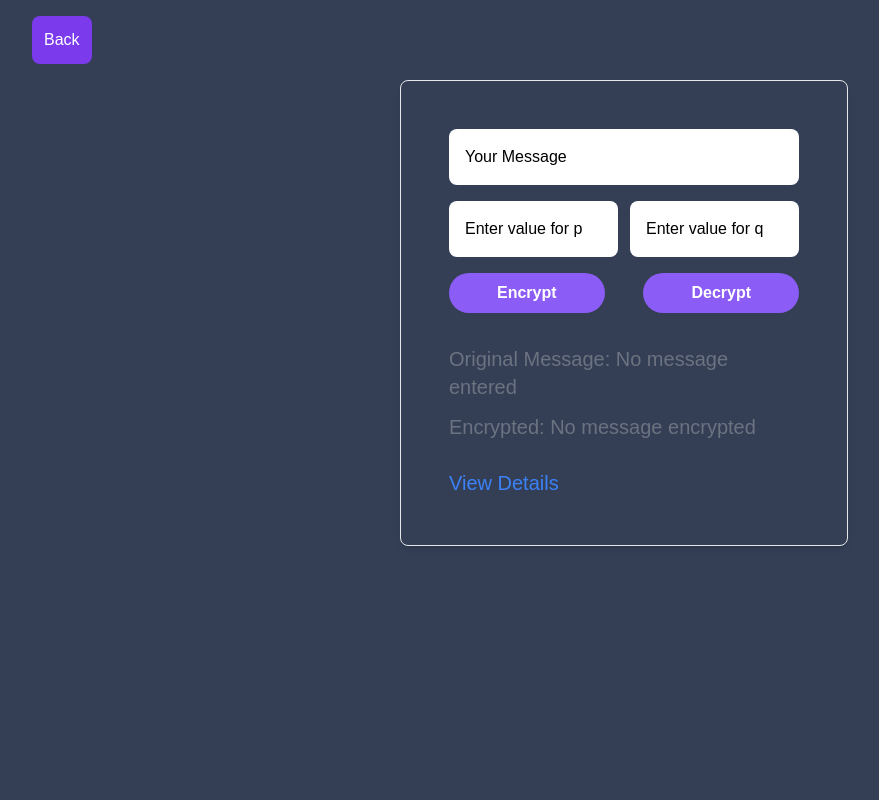
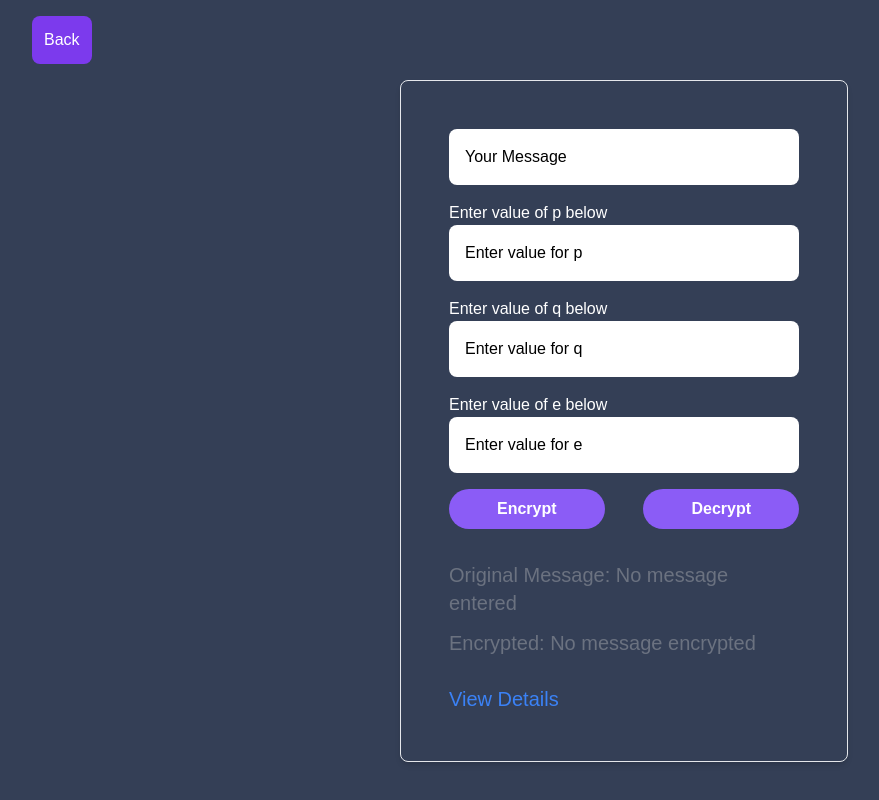
Before and after one commit to Alujack/math-rsa-project, a Next.js app: page /encrype-decrypt in a window 1280 px wide. Shown: the whole page, without its empty margins (16-895 px from the left). Built offline with nearby package versions, Linux system fonts and the light colour scheme.

Commit message:
feature(rsa): allow user to input q p and e

```diff
--- a/src/app/encrype-decrypt/page.jsx
+++ b/src/app/encrype-decrypt/page.jsx
@@ -12,6 +12,7 @@ export default function HomePage() {
   const [showEncrypted, setShowEncrypted] = useState(true);
   const [p, setP] = useState(""); // State for p
   const [q, setQ] = useState(""); // State for q
+  const [e, setE] = useState(""); // State for e
   const router = useRouter();
 
   // Function to check if a number is prime
@@ -27,9 +28,11 @@ export default function HomePage() {
     return true;
   };
 
-  // Create RSA instance only if p and q are set and are prime
-  const rsaInstance = (p && q && isPrime(parseInt(p)) && isPrime(parseInt(q))) ?
-    new RSA(parseInt(p), parseInt(q)) : null;
+  // Create RSA instance only if p, q, and e are set, p and q are prime, and e is valid
+  const rsaInstance =
+    p && q && e && isPrime(parseInt(p)) && isPrime(parseInt(q))
+      ? new RSA(parseInt(p), parseInt(q), BigInt(e))
+      : null;
 
   const handleEncrypt = () => {
     if (rsaInstance) {
@@ -37,7 +40,9 @@ export default function HomePage() {
       setEncrypted(rsaInstance.encrypt(message));
       setShowEncrypted(true);
     } else {
-      alert("Please enter valid prime values for p and q.");
+      alert(
+        "Please enter valid prime values for p, q, and a valid value for e."
+      );
     }
   };
 
@@ -47,7 +52,9 @@ export default function HomePage() {
       setDecrypted(rsaInstance.decrypt(encrypted));
       setShowEncrypted(false);
     } else {
-      alert("Please enter valid prime values for p and q.");
+      alert(
+        "Please enter valid prime values for p, q, and a valid value for e."
+      );
     }
   };
 
@@ -63,11 +70,14 @@ export default function HomePage() {
   return (
     <div className="banner-rsa min-h-screen flex flex-col items-center pt-4 px-4 sm:px-6 md:px-8 lg:px-12">
       <div className="w-full flex justify-start mb-4">
-        <button onClick={() => router.back()} className="p-3 rounded-lg bg-violet-600 text-white">
+        <button
+          onClick={() => router.back()}
+          className="p-3 rounded-lg bg-violet-600 text-white"
+        >
           Back
         </button>
       </div>
-      <div className="w-full max-w-md mx-auto flex flex-col items-center p-6 sm:p-8 md:p-10 lg:p-12 border border shadow-md rounded-lg">
+      <div className="w-full max-w-md mx-auto flex flex-col items-center p-6 sm:p-8 md:p-10 lg:p-12 border shadow-md rounded-lg">
         <input
           type="text"
           value={message}
@@ -75,21 +85,33 @@ export default function HomePage() {
           placeholder="Your Message"
           className="p-4 rounded-lg text-black placeholder-black w-full"
         />
-        <div className="flex flex-col gap-3 sm:flex-row mt-4 w-full">
+        <div className="flex sm:flex-row mt-4 w-full">
+          <div className="w-full">
+          <h1 className="text-white">Enter value of p below</h1>
             <input
-            type="number"
+              type="text"
               value={p}
               onChange={(e) => setP(e.target.value)}
               placeholder="Enter value for p"
-            className="p-4 rounded-lg text-black placeholder-black w-full"
+              className="p-4 rounded-lg text-black placeholder-black w-full mb-4"
             />
+            <h1 className="text-white">Enter value of q below</h1>
             <input
-            type="number"
+              type="text"
               value={q}
               onChange={(e) => setQ(e.target.value)}
               placeholder="Enter value for q"
+              className="p-4 rounded-lg text-black placeholder-black w-full mb-4"
+            />
+            <h1 className="text-white">Enter value of e below</h1>
+            <input
+              type="text"
+              value={e}
+              onChange={(e) => setE(e.target.value)}
+              placeholder="Enter value for e"
               className="p-4 rounded-lg text-black placeholder-black w-full"
             />
+          </div>
         </div>
         <div className="flex justify-between gap-3 sm:flex-row mt-4 w-full">
           <button
@@ -127,7 +149,8 @@ export default function HomePage() {
               <p>p: {p || "No value for p"}</p>
               <p>q: {q || "No value for q"}</p>
               <p>
-                Public Key (e, n): ({rsaInstance.e.toString()}, {rsaInstance.n.toString()})
+                Public Key (e, n): ({rsaInstance.e.toString()},{" "}
+                {rsaInstance.n.toString()})
               </p>
             </div>
           )}
--- a/src/app/globals.css
+++ b/src/app/globals.css
@@ -28,7 +28,7 @@
 /* RSA */
 .banner-rsa{
     background-color: #343f56;
-    height: 100vh;
+    height: auto;
 }
 
 /* message */
--- a/src/libs/rsaEcryptDecript.js
+++ b/src/libs/rsaEcryptDecript.js
@@ -1,12 +1,13 @@
 class RSA {
-    constructor(p, q) {
+    constructor(p, q, e) {
         this.p = BigInt(p);
         this.q = BigInt(q);
         this.n = this.p * this.q;
         this.phi = (this.p - 1n) * (this.q - 1n);
-        this.e = 13n;
+        this.e = BigInt(e);
         this.d = this.modInverse(this.e, this.phi);
     }
+
     modInverse(e, phi) {
         let [a, b, u] = [0n, phi, 1n];
         while (e > 0n) {
@@ -18,22 +19,27 @@ class RSA {
         }
         throw new Error('No modular inverse found');
     }
+
     charToNum(char) {
         return char.charCodeAt(0);
     }
+
     numToChar(num) {
         return String.fromCharCode(num);
     }
+
     encryptChar(char) {
         const num = BigInt(this.charToNum(char));
         const encryptedNum = this.modPow(num, this.e, this.n);
         return encryptedNum.toString().padStart(6, ' ');
     }
+
     decryptChar(encryptedChar) {
         const num = BigInt(encryptedChar.trim());
         const decryptedNum = this.modPow(num, this.d, this.n);
         return this.numToChar(Number(decryptedNum));
     }
+
     encrypt(message) {
         const encryptedMessage = message.split('').map(char => {
             const encryptedChar = this.encryptChar(char);
@@ -41,6 +47,7 @@ class RSA {
         }).join(' ');
         return encryptedMessage;
     }
+
     decrypt(encryptedMessage) {
         const chunks = encryptedMessage.trim().split(/\s+/);
         const decryptedMessage = chunks.map(chunk => {
```
Lines whose indentation alone changed are shown as unchanged.
